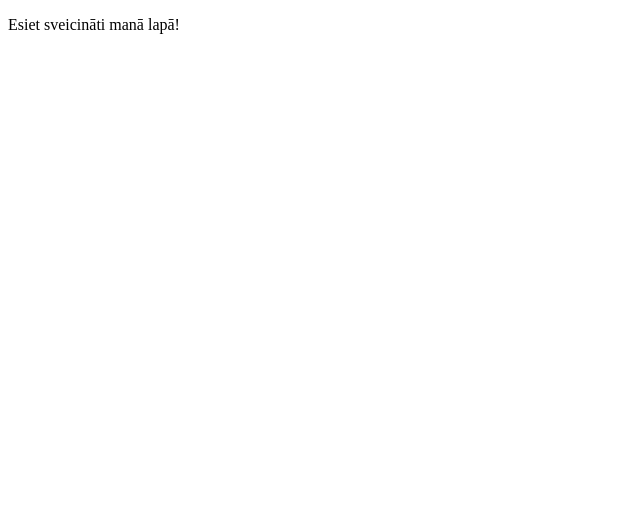
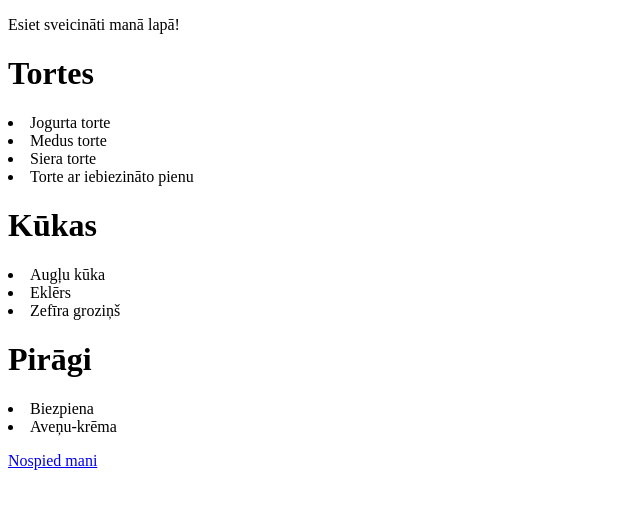
Before and after one commit to jk-web-admin-0722/EKSAM_MTRO, a plain HTML site: page index.html in a window 1280 px wide. Shown: the whole page, without its empty margins (0-640 px from the left). Drawn offline with Linux system fonts and the light colour scheme.

Commit message:
papildināts ar sarakstu

```diff
--- a/index.html
+++ b/index.html
@@ -8,5 +8,25 @@
 </head>
 <body>
     <p>Esiet sveicināti manā lapā!</p>
+    <h1>Tortes</h1>
+    <li>Jogurta torte</li>
+    <li>Medus torte</li>
+    <li>Siera torte</li>
+    <li>Torte ar iebiezināto pienu</li>
+    <h1>Kūkas</h1>
+    <li>Augļu kūka</li>
+    <li>Eklērs</li>
+    <li>Zefīra groziņš</li>
+    <h1>Pirāgi</h1>
+    <li>Biezpiena</li>
+    <li>Aveņu-krēma</li>
+
+
+<ul>
+
+</ul>
+
+<a href="#">Nospied mani</a>
+
 </body>
 </html>
```
